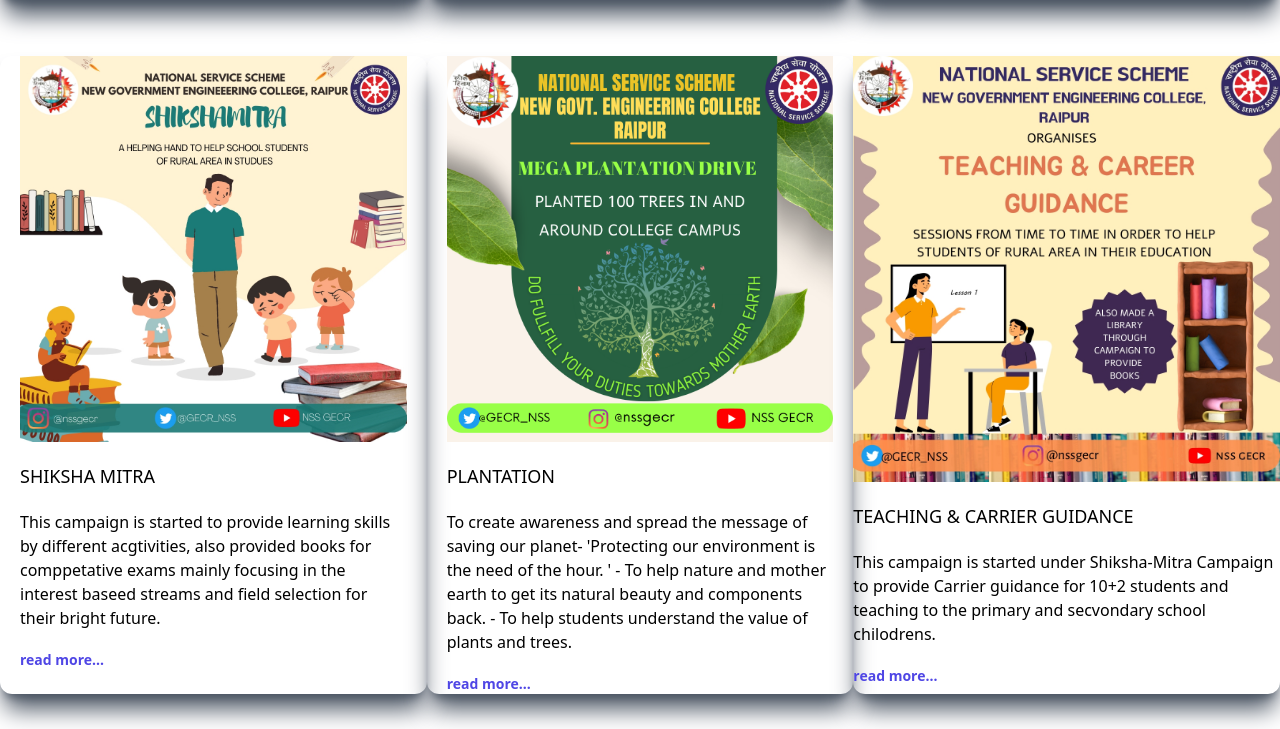
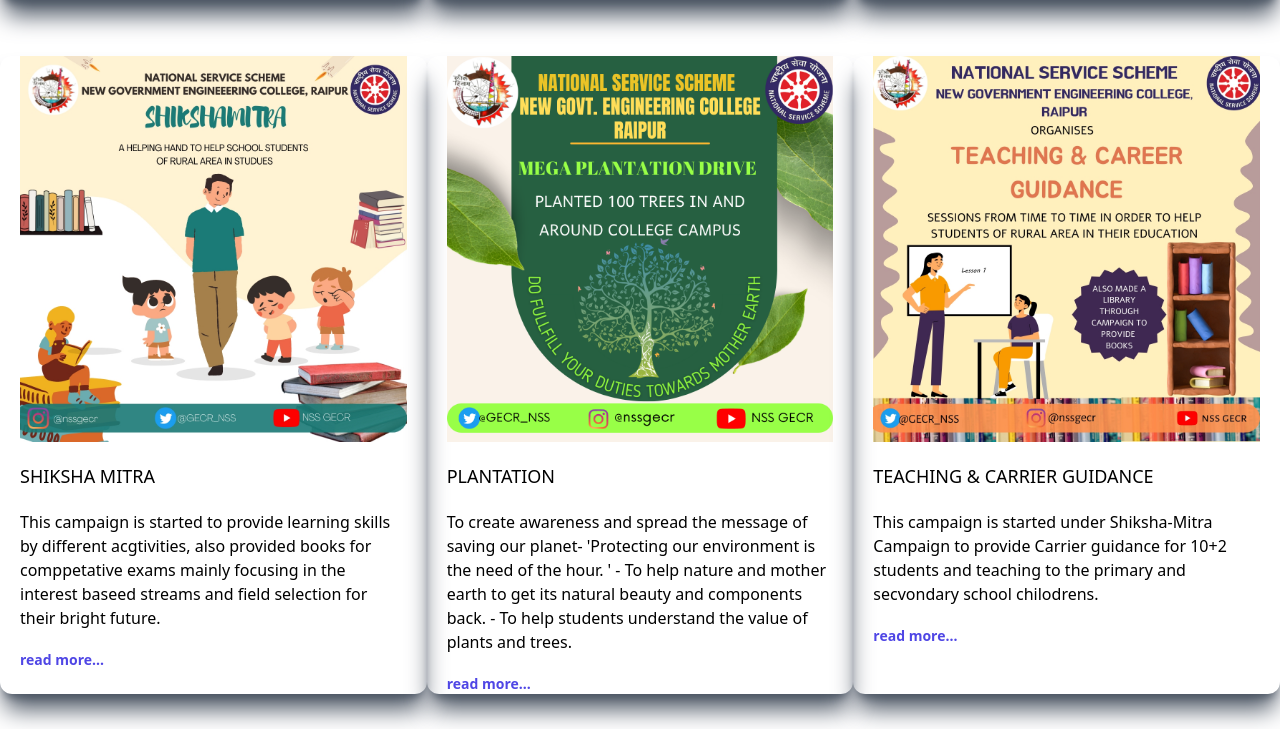
Before and after one commit to Imsachin010/GECR_NSS.github.io, a website: page index.html in a window 1280 px wide. Shown: the part 2571-3300 px from the top of the page. Drawn offline with nearby package versions, Linux system fonts and the light colour scheme; files that its build step writes are made by us from their sources.

Commit message:
updated index.html

```diff
--- a/index.html
+++ b/index.html
@@ -232,7 +232,7 @@
                     beauty and components back. - To help students understand the value of plants and trees.</p>
                 <a class="text-indigo-600 font-semibold text-sm" href="">read more...</a>
             </div>
-            <div class="w-full md:w-4/12 shadow-xl rounded-xl shadow-gray-600 px- my-7 md:10 flex flex-col gap-5">
+            <div class="w-full md:w-4/12 shadow-xl rounded-xl shadow-gray-600 px-5 my-7 md:10 flex flex-col gap-5">
                 <img class="w-18" src="./img/edu2.jpg" alt="">
                 <h1 class="font-medium text-lg">TEACHING & CARRIER GUIDANCE</h1>
                 <p class="teaxt-gray-400">This campaign is started under Shiksha-Mitra Campaign to provide Carrier
```
